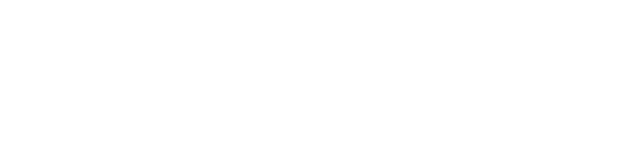
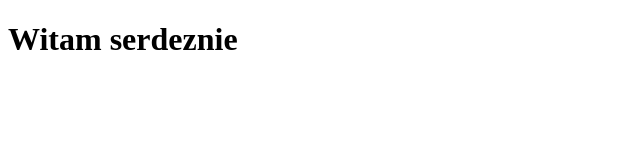
Before and after one commit to Filip1139/git-demo, a plain HTML site: page index.html in a window 1280 px wide. Shown: the whole page, without its empty margins (0-640 px from the left). Drawn offline with Linux system fonts and the light colour scheme.

Commit message:
Add heading

```diff
--- a/index.html
+++ b/index.html
@@ -7,6 +7,6 @@
     <title>Document</title>
 </head>
 <body>
-
+    <h1>Witam serdeznie</h1>
 </body>
 </html>
```
